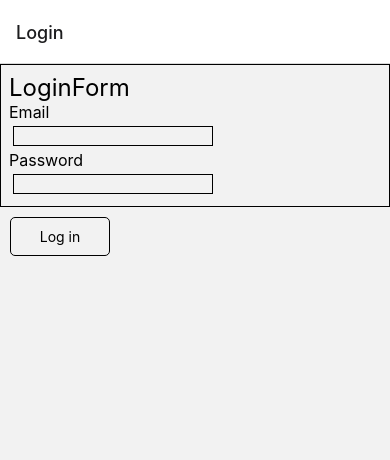
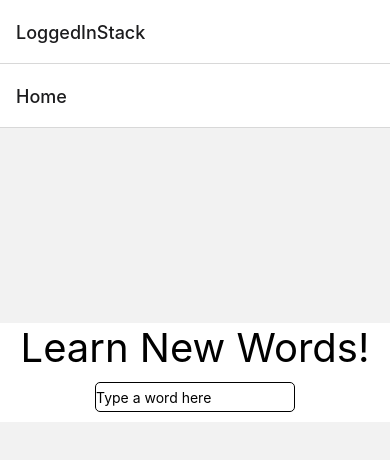
Before and after one commit to Jambr0li/learnWords, a React Native app: screen /Login in a window 390 px wide. Shown: the top 460 px of the page. Built offline with nearby package versions, Linux system fonts and the light colour scheme.

Commit message:
made loggedin and loggedout stacks - commented all firebase code because it broke it

```diff
--- a/App.tsx
+++ b/App.tsx
@@ -1,7 +1,24 @@
 import "react-native-gesture-handler";
-import React from "react";
+import React, { useState, useEffect } from "react";
 import AppNavigator from "./src/navigation/AppNavigator";
+// import { firebase } from "@react-native-firebase/auth";
 
 export default function App() {
-  return <AppNavigator />;
+  // const [initializing, setInitializing] = useState(true);
+  // const [user, setUser] = useState(null);
+
+  // function onAuthStateChanged(result: any) {
+  // setUser(result);
+  // if (initializing) setInitializing(false);
+  // }
+
+  // useEffect(() => {
+  // const subscriber = firebase.auth().onAuthStateChanged(onAuthStateChanged);
+
+  // return subscriber;
+  // }, []);
+
+  // if (initializing) return null;
+
+  return <AppNavigator /* user={user as any} */ />;
 }
--- /dev/null
+++ b/firebase.js
@@ -0,0 +1,2 @@
+import { firebase } from "@react-native-firebase/auth";
+const firebaseConfig = {};
--- a/src/components/buttons/login_button.tsx
+++ b/src/components/buttons/login_button.tsx
@@ -11,13 +11,13 @@ type RootStackParamList = {
 type NavigationProp = StackNavigationProp<RootStackParamList, "Home">;
 
 const LoginButton = () => {
-  const navigation: NavigationProp = useNavigation();
-  const goToHomePage = () => {
-    navigation.navigate("Home");
-  };
+  // const navigation: NavigationProp = useNavigation();
+  // const goToHomePage = () => {
+  //   navigation.navigate("Home");
+  // };
   return (
     <View>
-      <TouchableOpacity style={styles.button} onPress={goToHomePage}>
+      <TouchableOpacity style={styles.button} /*onPress={goToHomePage}*/>
         <Text>Log in</Text>
       </TouchableOpacity>
     </View>
--- a/src/navigation/AppNavigator.tsx
+++ b/src/navigation/AppNavigator.tsx
@@ -5,18 +5,25 @@ import { createStackNavigator } from "@react-navigation/stack";
 
 import HomeScreen from "../screens/homeScreen";
 import LoginScreen from "../screens/loginScreen";
+import LoggedOutStack from "../stacks/LoggedInStack";
+import LoggedInStack from "../stacks/LoggedInStack";
 
 const Stack = createStackNavigator();
 
-const AppNavigator = () => {
+const AppNavigator = (/*{ user }*/) => {
   return (
     <NavigationContainer>
       <Stack.Navigator
-        initialRouteName="Login"
+        // initialRouteName={user ? "LoggedInStack" : "LoggedOutStack"}
+        initialRouteName="LoggedInStack"
         screenOptions={{ gestureEnabled: true, gestureDirection: "horizontal" }}
       >
-        <Stack.Screen name="Login" component={LoginScreen} />
-        <Stack.Screen name="Home" component={HomeScreen} />
+        {/* {user ? ( */}
+        {/* <Stack.Screen name="LoggedInStack" component={LoggedInStack} /> */}
+        {/* ) : ( */}
+        {/* <Stack.Screen name="LoggedOutStack" component={LoggedOutStack} /> */}
+        {/* )} */}
+        <Stack.Screen name="LoggedInStack" component={LoggedInStack} />
       </Stack.Navigator>
     </NavigationContainer>
   );
--- /dev/null
+++ b/src/stacks/LoggedInStack.tsx
@@ -0,0 +1,16 @@
+import { View, Text } from "react-native";
+import React from "react";
+import HomeScreen from "../screens/homeScreen";
+import { createStackNavigator } from "@react-navigation/stack";
+
+const Stack = createStackNavigator();
+
+const LoggedInStack = () => {
+  return (
+    <Stack.Navigator>
+      <Stack.Screen name="Home" component={HomeScreen} />
+    </Stack.Navigator>
+  );
+};
+
+export default LoggedInStack;
```
Also changed, not shown: package.json (+6 -3 lines), src/stacks/LoggedOutStack.tsx (added, +16 -0 lines), tsconfig.json (+2 -5 lines), 1 other file (tests, documents, lock files or other folders).
